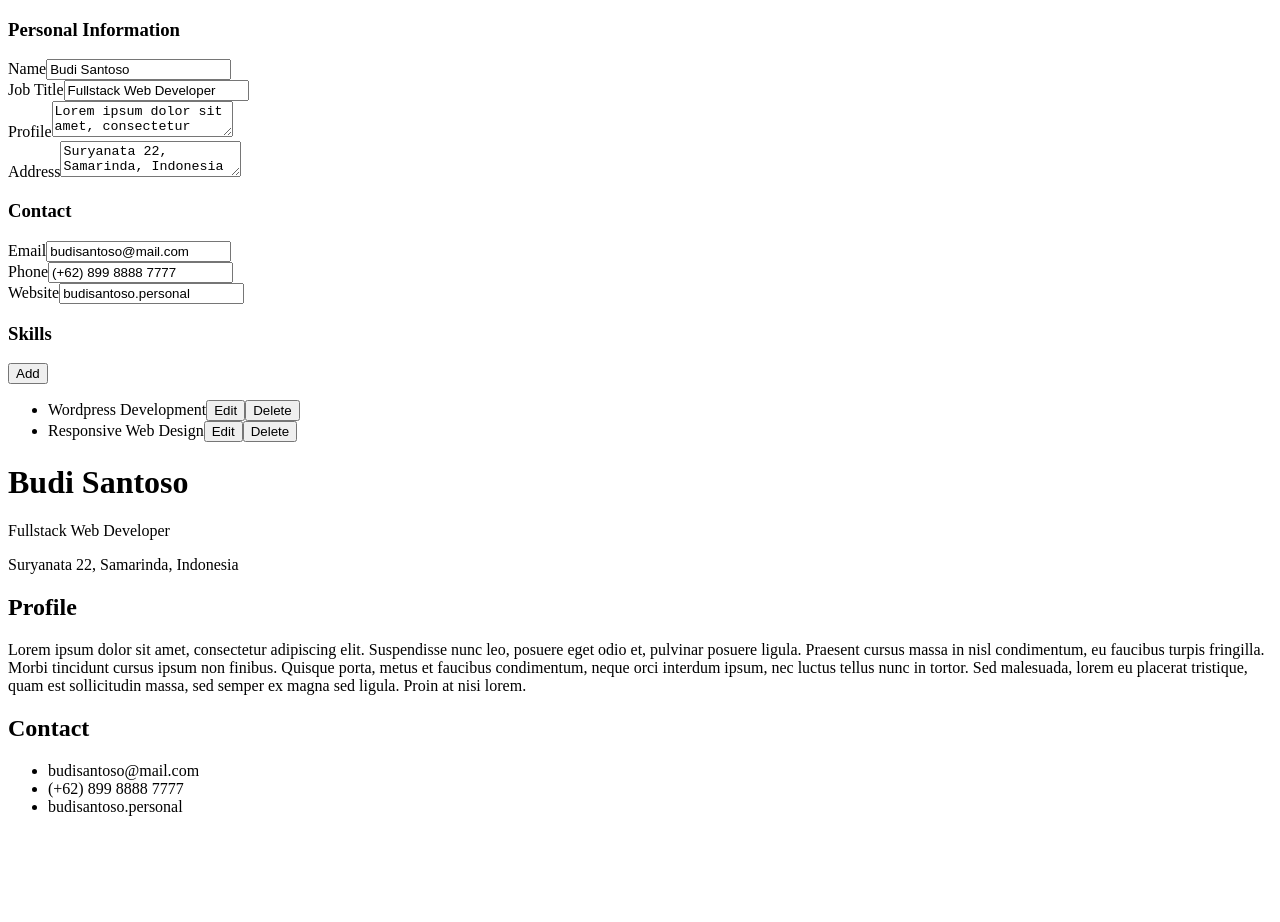
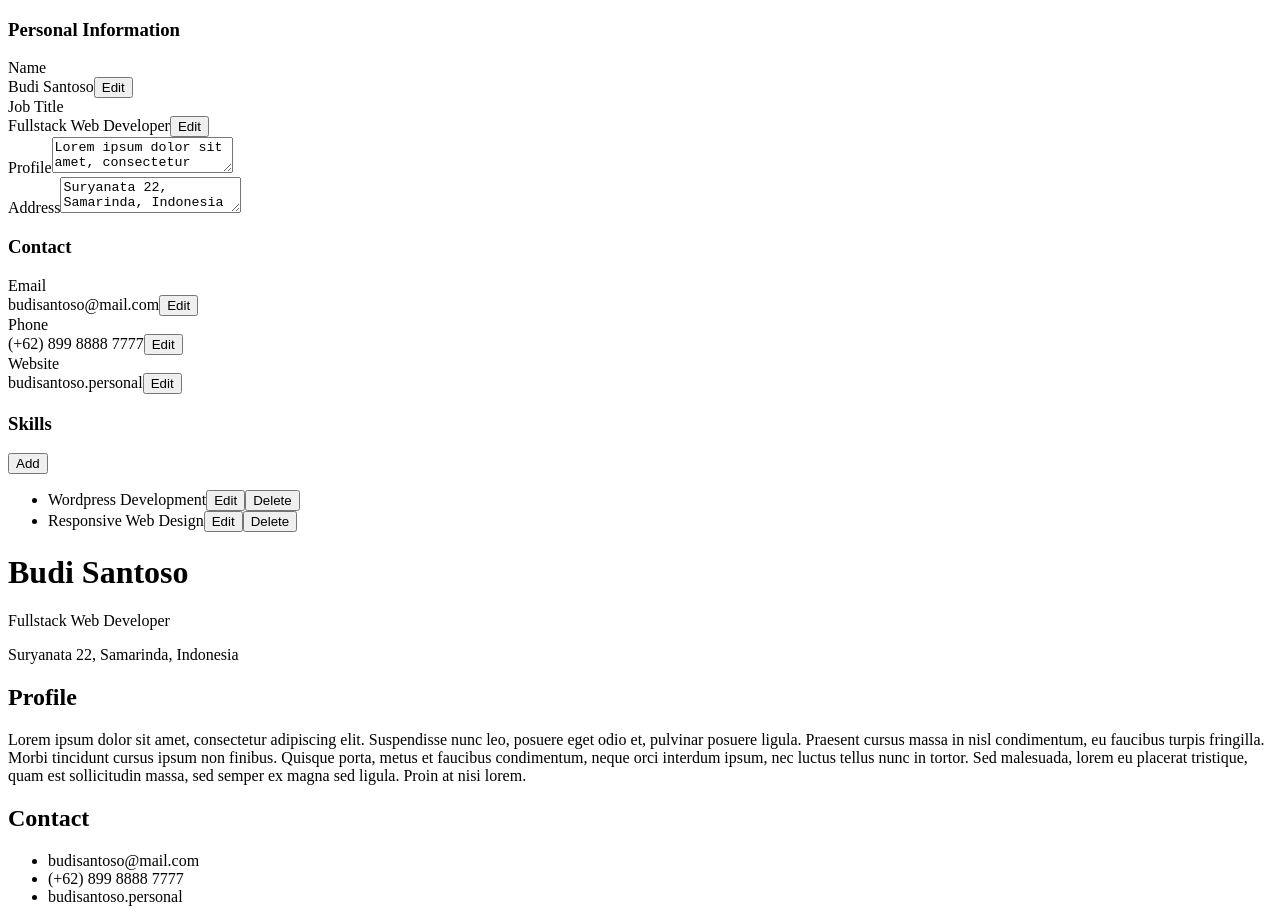
Before and after one commit to roaayala/cv-builder, a React (Vite) app: page / in a window 1280 px wide. Before the commit the page ends 832 px from the top, so only its background shows below. Built offline with nearby package versions, Linux system fonts and the light colour scheme.

Commit message:
components/forms/: TextInput refactor

```diff
--- a/src/components/forms/SkillForm.jsx
+++ b/src/components/forms/SkillForm.jsx
@@ -5,6 +5,12 @@ export default function SkillForm({ information }) {
 
   const [editIndex, setEditIndex] = useState(null);
   const [editValue, setEditValue] = useState("");
+
+  // handleEdit
+
+  // handleDelete
+
+  // handleSave
 
   return (
     <div>
--- a/src/components/forms/TextInput.jsx
+++ b/src/components/forms/TextInput.jsx
@@ -9,22 +9,40 @@ export default function TextInput({
   type = "text",
   onChange,
 }) {
-  const [name, setName] = useState(value);
+  const [isEdit, setIsEdit] = useState(false);
+
+  const handleEdit = (e) => {
+    e.preventDefault();
+    setIsEdit(true);
+  };
+
+  const handleSave = (e) => {
+    e.preventDefault();
+    setIsEdit(false);
+  };
+
   return (
     <div>
       <label htmlFor={id}>{label}</label>
+      {isEdit ? (
+        <div>
           <input
             required={required}
             id={id}
             placeholder={placeholder}
             name={id}
-        value={name}
+            value={value}
             type={type}
-        onChange={(e) => {
-          onChange(e);
-          setName(e.target.value);
-        }}
+            onChange={onChange}
           />
+          <button onClick={handleSave}>Save</button>
+        </div>
+      ) : (
+        <div>
+          <span>{value}</span>
+          <button onClick={handleEdit}>Edit</button>
+        </div>
+      )}
     </div>
   );
 }
```
Lines whose indentation alone changed are shown as unchanged.
